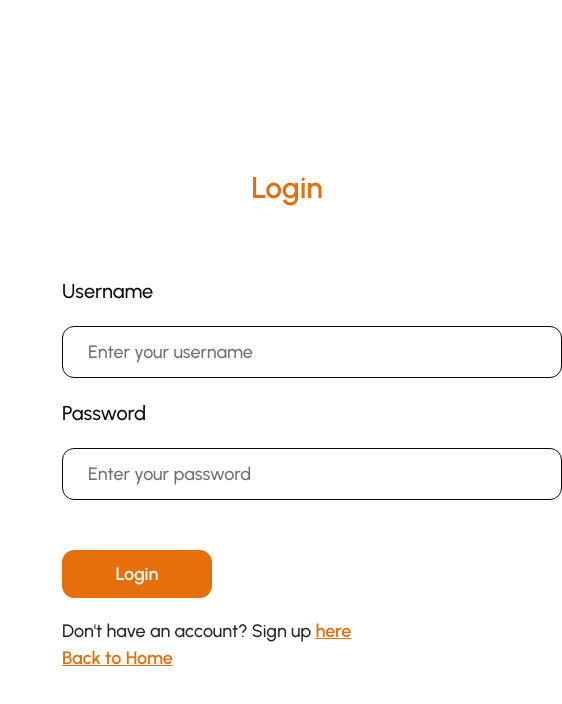
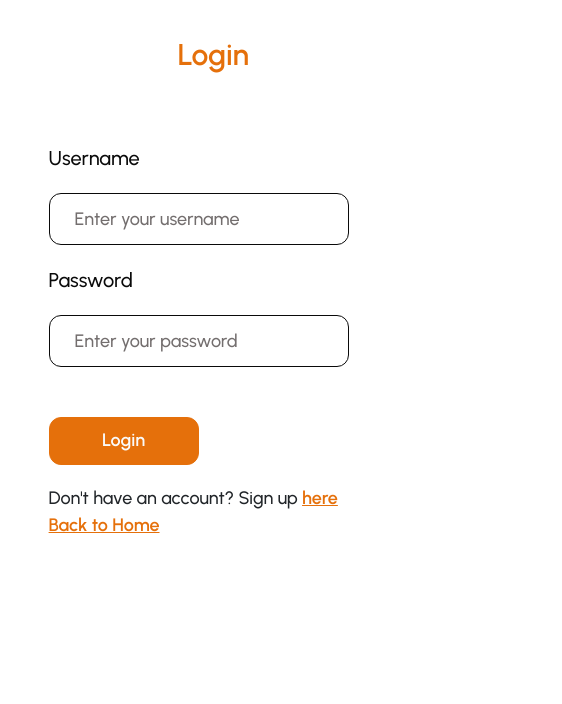
Before and after one commit to Thoobi/Findmyrecipe, a React (Vite) app: page /login in a window 390 px wide. Shown: the top 704 px of the page, 562 px wide, since content can reach past the window. Built offline with nearby package versions, Linux system fonts and the light colour scheme; grey boxes are pictures that could not be loaded.

Commit message:
fix: responsivenes

```diff
--- a/src/login.css
+++ b/src/login.css
@@ -82,4 +82,31 @@
    text-decoration: underline;
    color: #E5700B;
    font-weight: 600;
+   text-align: center;
 }
+
+@media (max-width: 991px) {
+   .container{
+      display: flex;
+      flex-direction: column;
+   }
+
+   .image-container{
+      display: none;
+      width: 0;
+   }
+
+   .login-img{
+      display: none;
+   }
+
+   .form form{
+      padding: 0;
+      margin-top: 10%;
+      margin-left: 10%;
+   }
+
+   .form input{
+      width: 300px;
+   }
+}
--- a/src/register.css
+++ b/src/register.css
@@ -83,3 +83,29 @@
    text-decoration: underline;
    color: #E5700B;
 }
+
+@media (max-width: 991px) {
+   .container{
+      display: flex;
+      flex-direction: column;
+   }
+
+   .img-container{
+      display: none;
+      width: 0;
+   }
+
+   .signup-image{
+      display: none;
+   }
+
+   .signup-form{
+      /* padding: 0; */
+      margin-top: 10%;
+      /* margin-left: 10%; */
+   }
+
+   .signup-form input{
+      width: 380px;
+   }
+}
```
